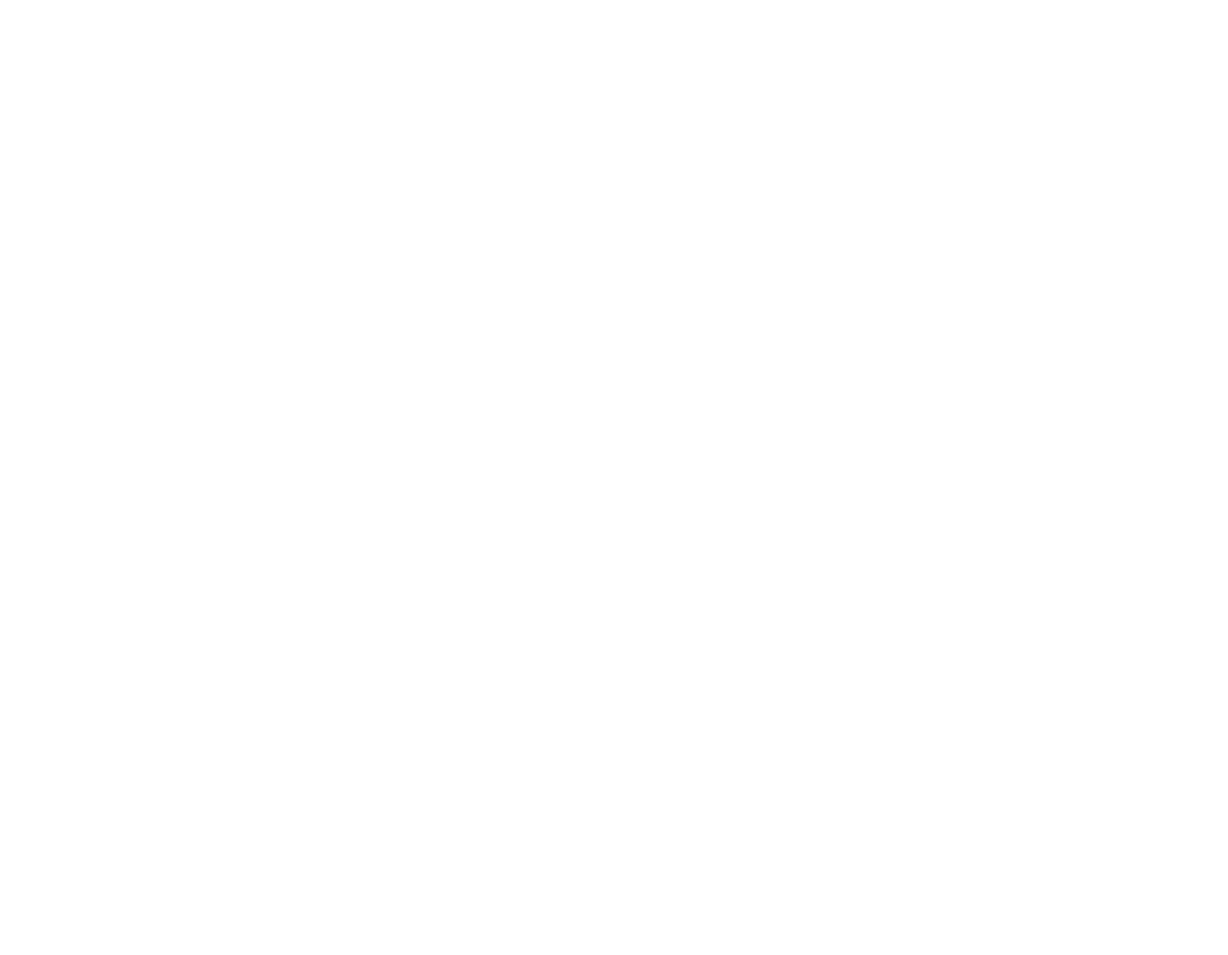
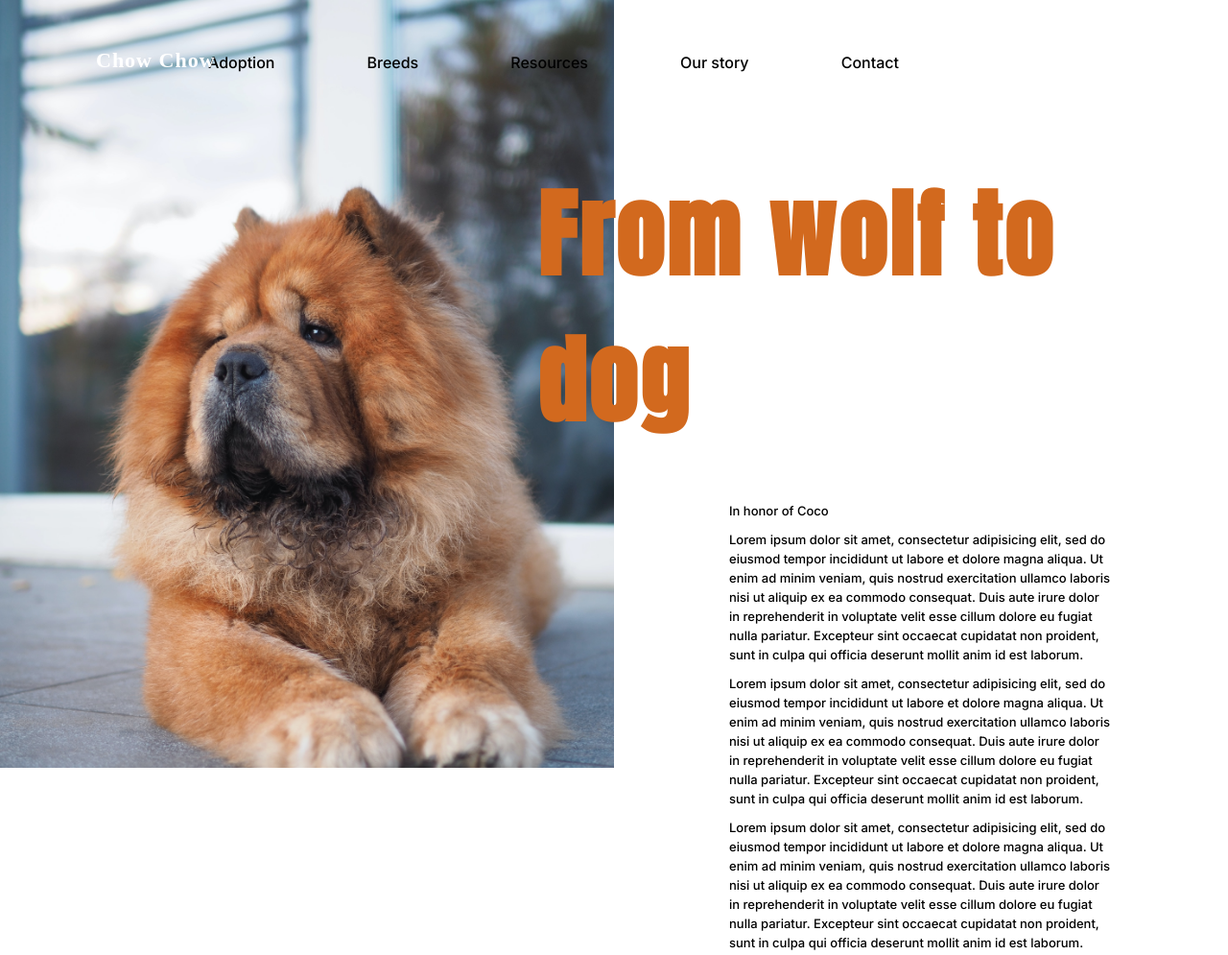
Before and after one commit to crissesoto/chowchowWebsite, a website: page index.html in a window 1280 px wide. Shown: the whole page at 96% size. Before the commit the page ends 800 px from the top, so only its background shows below. Drawn offline with nearby package versions, Linux system fonts and the light colour scheme.

Commit message:
add content and style

```diff
--- a/index.html
+++ b/index.html
@@ -3,9 +3,39 @@
 <head>
     <meta charset="UTF-8">
     <meta name="viewport" content="width=device-width, initial-scale=1.0">
+    <link rel="preconnect" href="https://fonts.gstatic.com">
+    <link href="https://fonts.googleapis.com/css2?family=Anton&family=Inter:wght@300;500;700&display=swap" rel="stylesheet">
+    <link rel="stylesheet" href="./css/style.css">
+    <script src="/js/main.js"></script>
+    <script src="https://cdnjs.cloudflare.com/ajax/libs/animejs/3.2.0/anime.min.js"></script>
     <title>Chow Chow</title>
 </head>
 <body>
+    <header>
+        <div class="logo">Chow Chow</div>
+        <nav>
+            <a href="">Adoption</a>
+            <a href="">Breeds</a>
+            <a href="">Resources</a>
+            <a href="">Our story</a>
+            <a href="">Contact</a>
+        </nav>
+    </header>
+    <div class="page-wrapper">
+		<div class="left"></div>
 
+		<div class="right">
+			<div class="content-wrapper">
+				<h1>From wolf to dog</h1>
+
+				<div class="article-wrapper">
+					<p>In honor of Coco</p>
+					<p>Lorem ipsum dolor sit amet, consectetur adipisicing elit, sed do eiusmod tempor incididunt ut labore et dolore magna aliqua. Ut enim ad minim veniam, quis nostrud exercitation ullamco laboris nisi ut aliquip ex ea commodo consequat. Duis aute irure dolor in reprehenderit in voluptate velit esse cillum dolore eu fugiat nulla pariatur. Excepteur sint occaecat cupidatat non proident, sunt in culpa qui officia deserunt mollit anim id est laborum.</p>
+					<p>Lorem ipsum dolor sit amet, consectetur adipisicing elit, sed do eiusmod tempor incididunt ut labore et dolore magna aliqua. Ut enim ad minim veniam, quis nostrud exercitation ullamco laboris nisi ut aliquip ex ea commodo consequat. Duis aute irure dolor in reprehenderit in voluptate velit esse cillum dolore eu fugiat nulla pariatur. Excepteur sint occaecat cupidatat non proident, sunt in culpa qui officia deserunt mollit anim id est laborum.</p>
+					<p>Lorem ipsum dolor sit amet, consectetur adipisicing elit, sed do eiusmod tempor incididunt ut labore et dolore magna aliqua. Ut enim ad minim veniam, quis nostrud exercitation ullamco laboris nisi ut aliquip ex ea commodo consequat. Duis aute irure dolor in reprehenderit in voluptate velit esse cillum dolore eu fugiat nulla pariatur. Excepteur sint occaecat cupidatat non proident, sunt in culpa qui officia deserunt mollit anim id est laborum.</p>
+				</div>
+			</div>
+		</div>
+	</div>
 </body>
 </html>
--- /dev/null
+++ b/scss/style.scss
@@ -0,0 +1,98 @@
+
+* {
+    margin: 0;
+    padding: 0;
+    box-sizing: border-box;
+    font-family: "Inter", sans-serif;
+    }
+
+  body {
+    height: 100vh;
+    width: 100vw;
+    overflow: hidden;
+    }
+
+    header{
+        position: absolute;
+        display: flex;
+        width: 100vw;
+        justify-content: center;
+        align-items: center;
+        padding: 0 20% 0 100px;
+        height: 130px;
+
+        nav{
+            display: flex;
+            width: 720px;
+            justify-content: space-between;
+            margin-left: 30px;
+            min-width: 550;
+
+            a{
+                color: #000;
+                text-decoration: none;
+                font-weight: 400;
+                font-size: 1rem;
+            }
+        }
+        .logo {
+            font-family: "Roboto Slab", serif;
+            font-weight: 700;
+            color: #FFF;
+            font-size: 22px;
+            letter-spacing: 1px;
+            position: absolute;
+            top: 50px;
+            left: 100px;
+        }
+    }
+
+    .page-wrapper{
+        display: flex;
+
+        .left{
+            flex: 1;
+            height: 100vh;
+            background-image: url("../img/chowchow.jpg");
+            background-size: cover;
+            background-position: center;
+            z-index: -1;
+        }
+
+        .right{
+            flex: 1;
+            height: 100vh;
+            display: flex;
+            flex-direction: column;
+            position: relative;
+
+            h1{
+                font-family: "Anton", sans-serif;
+                color: chocolate;
+                font-size: 6.3rem;
+                font-weight: 800;
+                letter-spacing: 3px;
+                margin-bottom: 50px;
+                letter-spacing: 3px;
+                margin-bottom: 50px;
+            }
+            p {
+                max-width: 500px;
+                margin-bottom: 10px;
+                font-size: 13px;
+                line-height: 20px;
+            }
+
+            .content-wrapper {
+                position: absolute;
+                top: 21vh;
+                left: -80px;
+            }
+
+              .article-wrapper {
+                margin-left: 200px;
+                padding-right: 120px;
+            }
+
+        }
+    }
```
Also changed, not shown: package.json (added, +31 -0 lines), css/style.css (added), img/chowchow.jpg (added), 2 other files.
